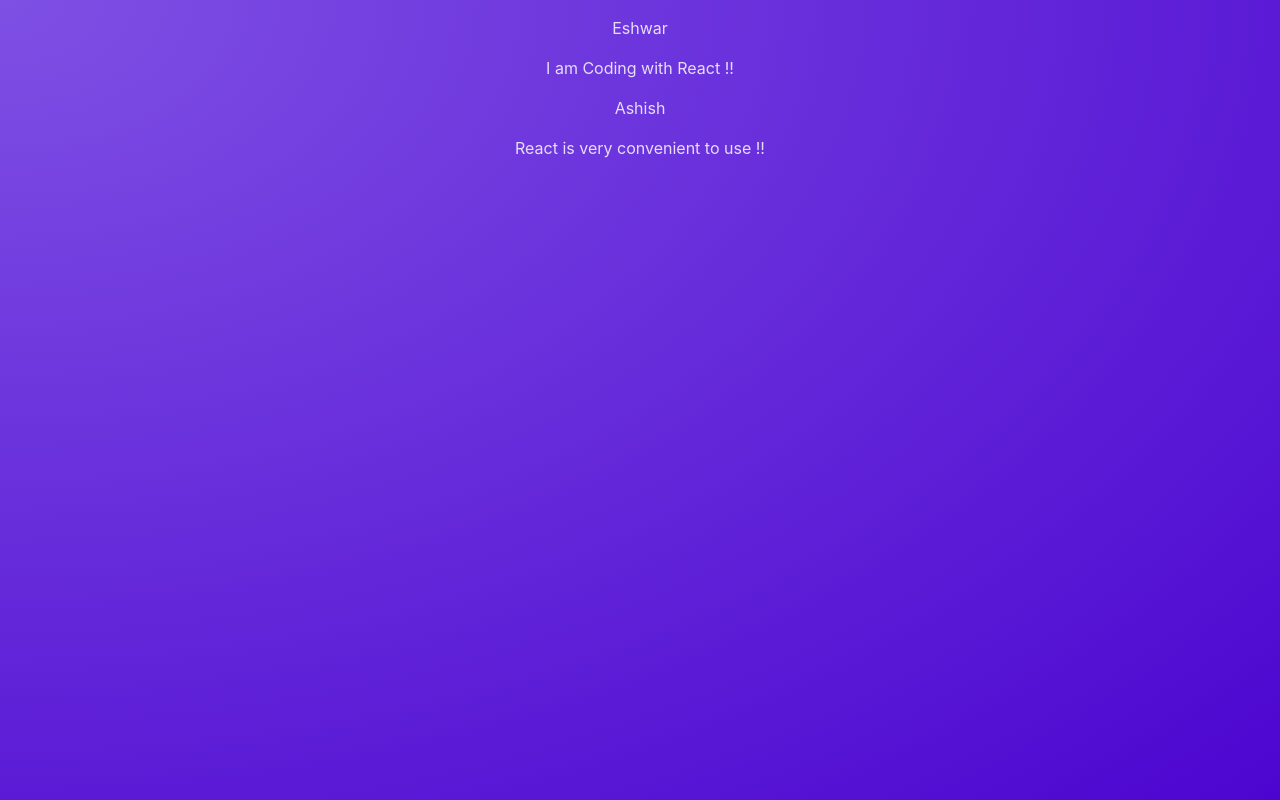
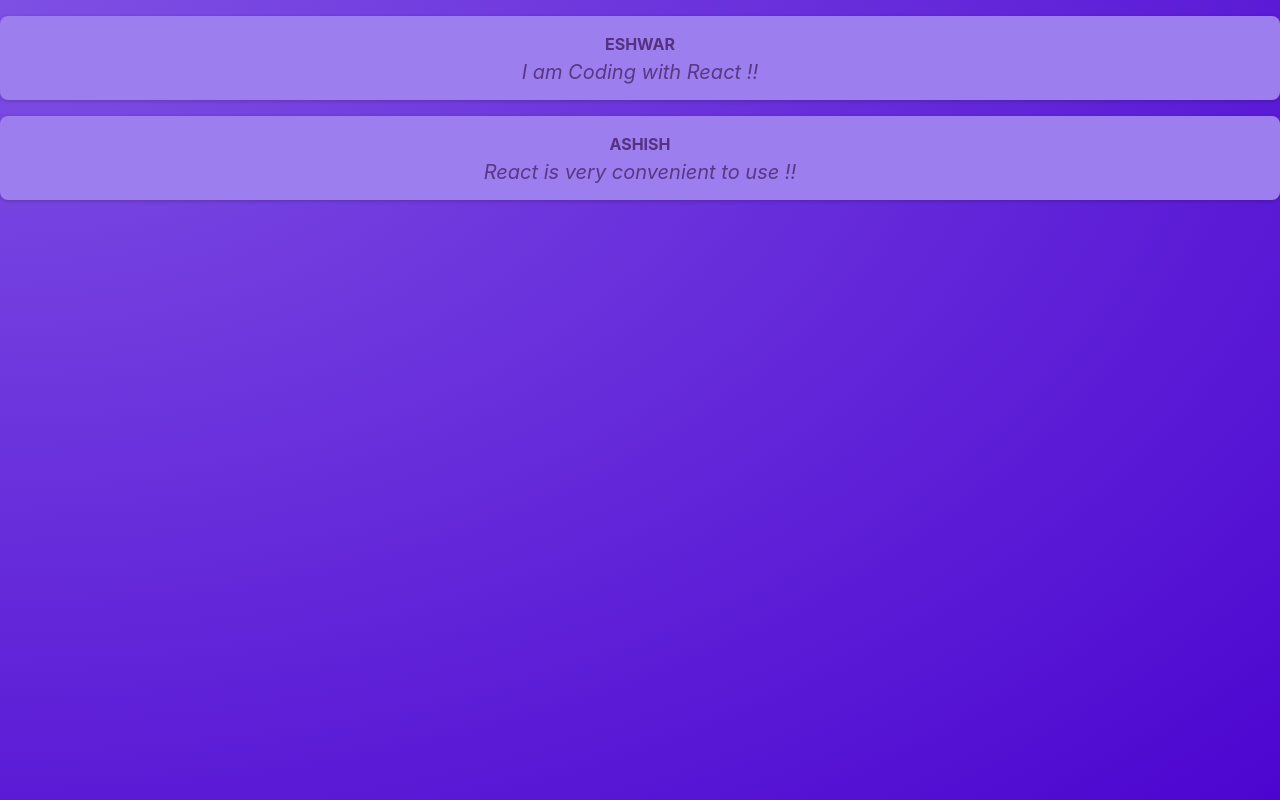
Before and after one commit to Eshwar-MS/React-Demo, a React (Vite) app: page / in a window 1280 px wide. Built offline with nearby package versions, Linux system fonts and the light colour scheme.

Commit message:
CSS Styling & CSS Modules

```diff
--- a/src/Components/Post.jsx
+++ b/src/Components/Post.jsx
@@ -1,10 +1,11 @@
 //capital names for files containing React components
+import styles from "./Post.module.css"; //For importing css files in jsx files
 
 function Post(props) {
   return (
-    <div>
-      <p>{props.author}</p>
-      <p>{props.message}</p>
+    <div className={styles.post}>
+      <p className={styles.author}>{props.author}</p>
+      <p className={styles.text}>{props.message}</p>
     </div>
   );
 }
--- /dev/null
+++ b/src/Components/Post.module.css
@@ -0,0 +1,35 @@
+.post {
+  margin: 1rem 0;
+  padding: 1rem;
+  background-color: #9c7eee;
+  border-radius: 8px;
+  box-shadow: 0 1px 4px rgba(0, 0, 0, 0.2);
+  animation: animate-in 1s ease-out forwards;
+}
+
+.author {
+  font-size: 1rem;
+  font-weight: bold;
+  color: #543280;
+  margin: 0;
+  text-transform: uppercase;
+}
+
+.text {
+  white-space: pre-wrap;
+  font-size: 1.25rem;
+  margin: 0.25rem 0 0 0;
+  color: #593884;
+  font-style: italic;
+}
+
+@keyframes animate-in {
+  from {
+    opacity: 0;
+    transform: translateY(1rem);
+  }
+  to {
+    opacity: 1;
+    transform: translateY(0);
+  }
+}
```
